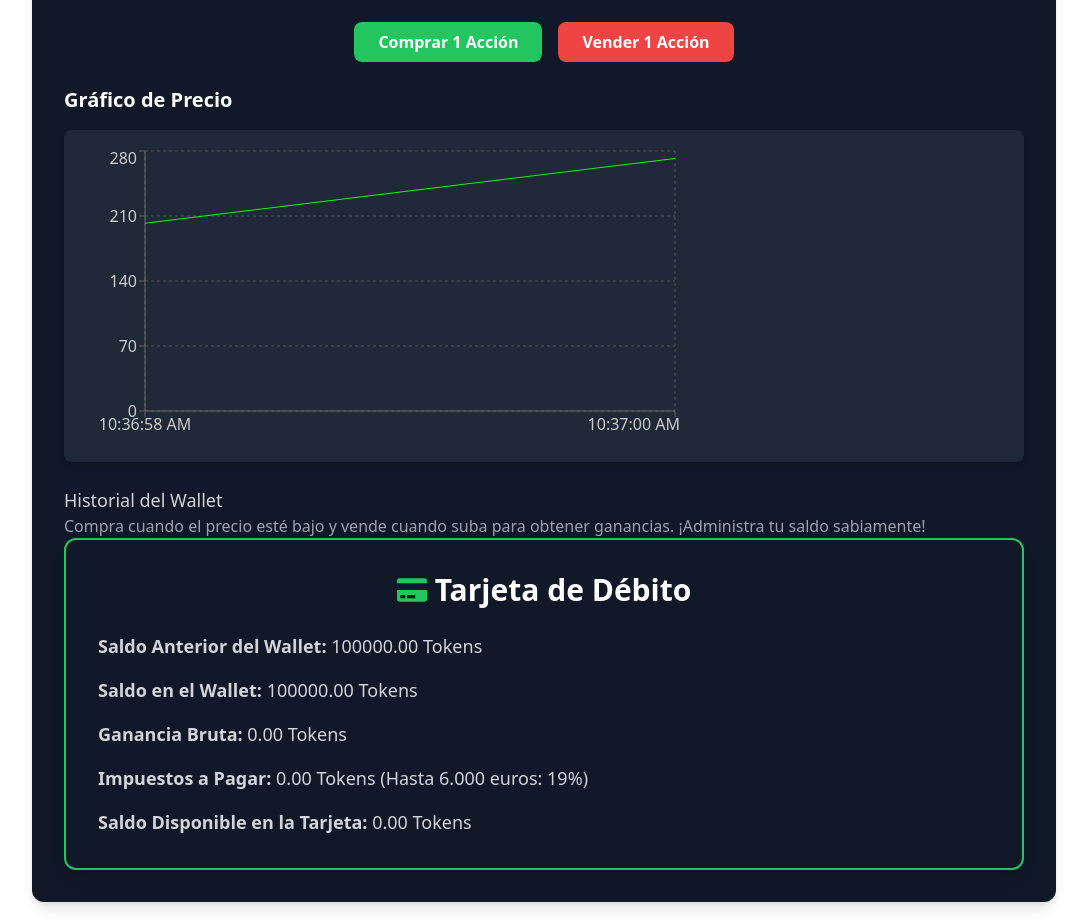
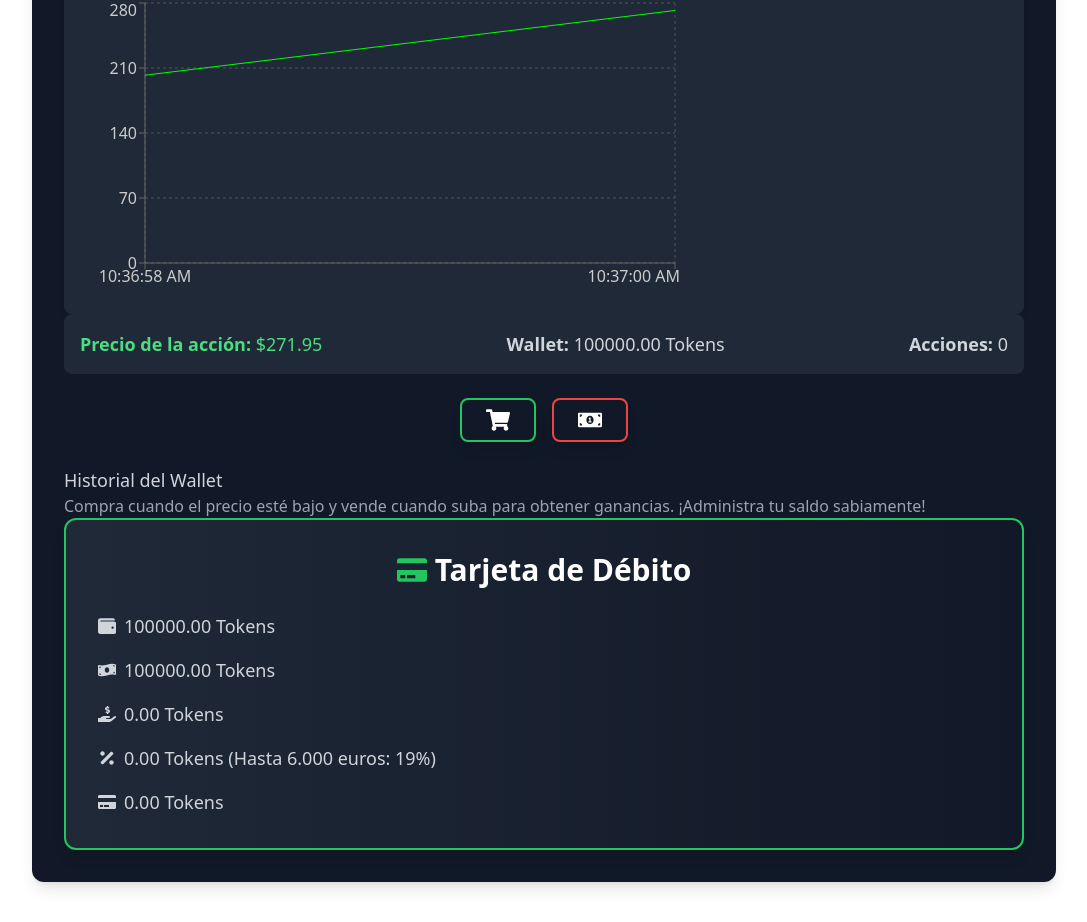
Before and after one commit to Dario3111/Trading_app, a React (Create React App) app: page / in a window 1280 px wide. Shown: the part 812-1734 px from the top of the page, without its empty margins (96-1183 px from the left). Built offline with nearby package versions, Linux system fonts and the light colour scheme.

Commit message:
Refactor UI: text labels replaced with icons

```diff
--- a/src/components/DebitCard.jsx
+++ b/src/components/DebitCard.jsx
@@ -1,5 +1,11 @@
 import React, { useState, useEffect } from "react";
-import { FaCreditCard } from "react-icons/fa"; // Icono de tarjeta de débito
+import {
+  FaCreditCard,
+  FaWallet,
+  FaMoneyBillWave,
+  FaHandHoldingUsd,
+  FaPercentage,
+} from "react-icons/fa"; // Iconos de react-icons
 
 const DebitCard = ({ wallet = 0, initialWallet = 100000 }) => {
   const [grossGain, setGrossGain] = useState(0); // Ganancia bruta
@@ -42,29 +48,33 @@ const DebitCard = ({ wallet = 0, initialWallet = 100000 }) => {
   }, [wallet, initialWallet]);
 
   return (
-    <div className="p-8 max-w-5xl mx-auto bg-gray-900 rounded-xl shadow-lg border-2 border-green-500">
+    <div className="p-8 max-w-5xl mx-auto bg-gradient-to-r from-gray-800 to-gray-900 rounded-xl shadow-lg border-2 border-green-500 backdrop-blur-md bg-opacity-75">
       <h3 className="text-3xl font-bold text-white mb-6 text-center flex items-center justify-center">
         <FaCreditCard className="mr-2 text-green-500" /> Tarjeta de Débito
       </h3>
       <div className="space-y-4">
-        <p className="text-lg text-gray-300">
-          <strong>Saldo Anterior del Wallet:</strong> {initialWallet.toFixed(2)}{" "}
-          Tokens
-        </p>
-        <p className="text-lg text-gray-300">
-          <strong>Saldo en el Wallet:</strong> {wallet.toFixed(2)} Tokens
-        </p>
-        <p className="text-lg text-gray-300">
-          <strong>Ganancia Bruta:</strong> {grossGain.toFixed(2)} Tokens
-        </p>
-        <p className="text-lg text-gray-300">
-          <strong>Impuestos a Pagar:</strong> {taxes.toFixed(2)} Tokens (
-          {taxRateMessage})
-        </p>
-        <p className="text-lg text-gray-300">
-          <strong>Saldo Disponible en la Tarjeta:</strong>{" "}
-          {netBalance.toFixed(2)} Tokens
-        </p>
+        <div className="flex items-center text-lg text-gray-300">
+          <FaWallet className="mr-2" />
+          <span>{initialWallet.toFixed(2)} Tokens</span>
+        </div>
+        <div className="flex items-center text-lg text-gray-300">
+          <FaMoneyBillWave className="mr-2" />
+          <span>{wallet.toFixed(2)} Tokens</span>
+        </div>
+        <div className="flex items-center text-lg text-gray-300">
+          <FaHandHoldingUsd className="mr-2" />
+          <span>{grossGain.toFixed(2)} Tokens</span>
+        </div>
+        <div className="flex items-center text-lg text-gray-300">
+          <FaPercentage className="mr-2" />
+          <span>
+            {taxes.toFixed(2)} Tokens ({taxRateMessage})
+          </span>
+        </div>
+        <div className="flex items-center text-lg text-gray-300">
+          <FaCreditCard className="mr-2" />
+          <span>{netBalance.toFixed(2)} Tokens</span>
+        </div>
       </div>
     </div>
   );
--- a/src/components/StockTrade.jsx
+++ b/src/components/StockTrade.jsx
@@ -8,6 +8,7 @@ import {
   Tooltip,
 } from "recharts";
 import DebitCard from "./DebitCard"; // Importar el componente de la tarjeta
+import { FaShoppingCart, FaMoneyBillAlt } from "react-icons/fa"; // Iconos de react-icons
 
 const generateRandomPrice = (currentPrice) => {
   const change = (Math.random() - 0.5) * 350; // Fluctuación de -175 a +175
@@ -53,6 +54,20 @@ const StockTrade = () => {
       <h2 className="text-3xl font-bold text-white mb-6 text-center">
         Simulador de Trading
       </h2>
+
+      <h3 className="text-xl font-semibold text-white mb-4">
+        Gráfico de Precio
+      </h3>
+      <div className="bg-gray-800 p-4 rounded-lg shadow-md">
+        <LineChart width={600} height={300} data={data}>
+          <CartesianGrid stroke="#555" strokeDasharray="3 3" />
+          <XAxis dataKey="time" tick={{ fill: "#ccc" }} />
+          <YAxis tick={{ fill: "#ccc" }} />
+          <Tooltip contentStyle={{ backgroundColor: "#222", border: "none" }} />
+          <Line type="monotone" dataKey="price" stroke="#00FF00" dot={false} />
+        </LineChart>
+      </div>
+
       <div className="flex flex-col sm:flex-row justify-between items-center bg-gray-800 p-4 rounded-lg mb-6">
         <p className="text-lg text-green-400">
           <strong>Precio de la acción:</strong> ${price}
@@ -68,29 +83,16 @@ const StockTrade = () => {
       <div className="flex justify-center space-x-4 mb-6">
         <button
           onClick={handleBuy}
-          className="px-6 py-2 bg-green-500 hover:bg-green-700 text-white font-bold rounded-lg"
+          className="px-6 py-2 bg-transparent border-2 border-green-500 hover:bg-green-500 text-white font-bold rounded-lg shadow-lg transition duration-300"
         >
-          Comprar 1 Acción
+          <FaShoppingCart className="text-2xl" />
         </button>
         <button
           onClick={handleSell}
-          className="px-6 py-2 bg-red-500 hover:bg-red-700 text-white font-bold rounded-lg"
+          className="px-6 py-2 bg-transparent border-2 border-red-500 hover:bg-red-500 text-white font-bold rounded-lg shadow-lg transition duration-300"
         >
-          Vender 1 Acción
+          <FaMoneyBillAlt className="text-2xl" />
         </button>
-      </div>
-
-      <h3 className="text-xl font-semibold text-white mb-4">
-        Gráfico de Precio
-      </h3>
-      <div className="bg-gray-800 p-4 rounded-lg shadow-md">
-        <LineChart width={600} height={300} data={data}>
-          <CartesianGrid stroke="#555" strokeDasharray="3 3" />
-          <XAxis dataKey="time" tick={{ fill: "#ccc" }} />
-          <YAxis tick={{ fill: "#ccc" }} />
-          <Tooltip contentStyle={{ backgroundColor: "#222", border: "none" }} />
-          <Line type="monotone" dataKey="price" stroke="#00FF00" dot={false} />
-        </LineChart>
       </div>
 
       <h4 className="text-lg font-medium text-gray-300 mt-6">
@@ -101,7 +103,6 @@ const StockTrade = () => {
         ganancias. ¡Administra tu saldo sabiamente!
       </p>
 
-      {/* Agregar el componente de la tarjeta de débito al Dashboard */}
       <DebitCard wallet={wallet} initialWallet={initialWallet} />
     </div>
   );
```
